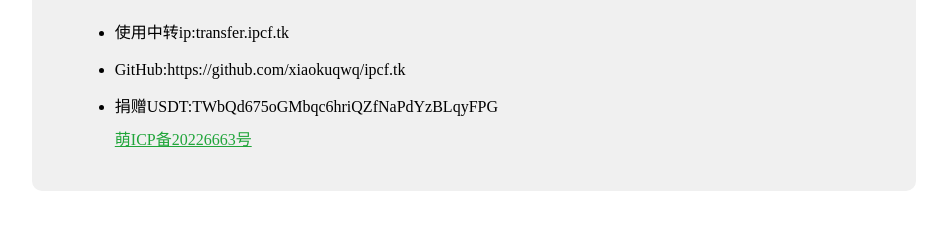
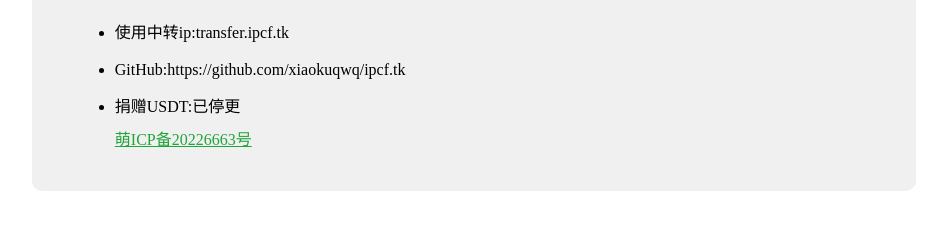
Before and after one commit to xiaokuqwq/ipcf.tk, a plain HTML site: page index.html in a window 1280 px wide. Shown: the part 271-500 px from the top of the page, without its empty margins (166-1113 px from the left). Drawn offline with Linux system fonts and the light colour scheme.

Commit message:
Update index.html

```diff
--- a/index.html
+++ b/index.html
@@ -32,7 +32,7 @@
         <ul>
             <li>使用中转ip:transfer.ipcf.tk</li>
             <li>GitHub:https://github.com/xiaokuqwq/ipcf.tk</li>
-            <li>捐赠USDT:TWbQd675oGMbqc6hriQZfNaPdYzBLqyFPG</li>
+            <li>捐赠USDT:已停更</li>
 <a href="https://icp.gov.moe/?keyword=20226663" target="_blank">萌ICP备20226663号</a>
         </ul>
     </div>
```
